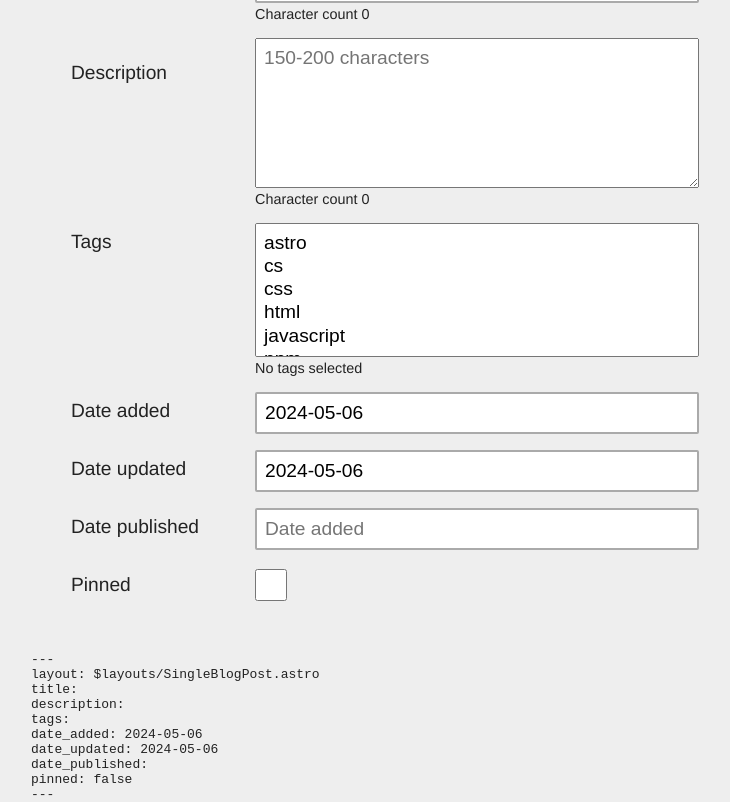
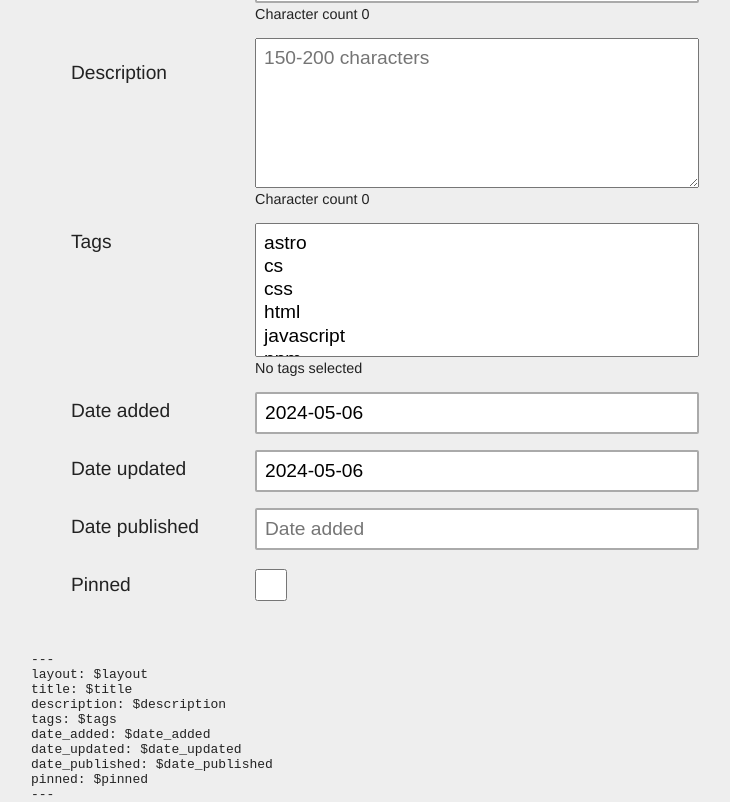
Before and after one commit to rogerpence/frontmatter-editor, a SvelteKit app: page / in a window 1280 px wide. Shown: the part 166-968 px from the top of the page, without its empty margins (259-989 px from the left). Built offline with nearby package versions, Linux system fonts and the light colour scheme.

Commit message:
added sending json data key

```diff
--- a/src/components/BooleanTag.svelte
+++ b/src/components/BooleanTag.svelte
@@ -1,10 +1,13 @@
 <script>
     // @ts-nocheck
+    import { frontmatter, frontmatter_name } from '$scripts/state.js';
 
     import {normalize, set_frontmatter} from "$scripts/utilities.js"
 
     export let label
     export let value
+
+    let frontmatter_def_name = $frontmatter_name
 
     const id = normalize(label)
 
@@ -15,7 +18,7 @@
         current_value = e.currentTarget.checked.toString()
         const element = document.querySelector(`#${id}`)
         element.setAttribute('data_value', current_value)
-        set_frontmatter()
+        set_frontmatter(frontmatter_def_name)
     }
 </script>
 
--- a/src/components/DateTag.svelte
+++ b/src/components/DateTag.svelte
@@ -1,10 +1,12 @@
 <script>
     // @ts-nocheck
-
+    import { frontmatter, frontmatter_name } from '$scripts/state.js';
     import {formatDate, normalize, set_frontmatter} from "$scripts/utilities.js"
 
     export let label
     export let value
+
+    let frontmatter_def_name = $frontmatter_name
 
     let current_value = ''
 
@@ -19,7 +21,7 @@
         current_value = e.currentTarget.value
         const element = document.querySelector(`#${id}`)
         element.setAttribute('data_value', current_value)
-        set_frontmatter()
+        set_frontmatter(frontmatter_def_name)
     }
 
 </script>
--- a/src/components/SelectMultiLineTag.svelte
+++ b/src/components/SelectMultiLineTag.svelte
@@ -1,5 +1,7 @@
 <script>
     // @ts-nocheck
+
+    import { frontmatter, frontmatter_name } from '$scripts/state.js';
     import {normalize} from "$scripts/utilities.js"
     export let label
     export let value
@@ -12,6 +14,8 @@
     const id = normalize(label)
     const show_values_id = `${id}_list`
     const NO_TAGS_SELECTED = 'No tags selected'
+
+    let frontmatter_def_name = $frontmatter_name
 
     let tags_selected_list = NO_TAGS_SELECTED
 
@@ -36,7 +40,7 @@
         const element = document.querySelector(`#${id}`)
         element.setAttribute('data_value', frontmatter_tags_list)
 
-        set_frontmatter()
+        set_frontmatter(frontmatter_def_name)
     }
 
 </script>
--- a/src/components/TextAreaTag.svelte
+++ b/src/components/TextAreaTag.svelte
@@ -1,5 +1,6 @@
 <script>
     // @ts-nocheck
+    import { frontmatter, frontmatter_name } from '$scripts/state.js';
     import {normalize, set_frontmatter} from "$scripts/utilities.js"
 
     export let label
@@ -9,6 +10,8 @@
 
     const id = normalize(label)
     const counter_id = id + '_counter';
+
+    let frontmatter_def_name = $frontmatter_name
 
     let char_count = 0
     let current_value = ''
@@ -20,9 +23,8 @@
         const element = document.querySelector(`#${id}`)
         element.setAttribute('data_value', current_value)
 
-        set_frontmatter()
+        set_frontmatter(frontmatter_def_name)
     }
-
 
 </script>
 
--- a/src/components/TextTag.svelte
+++ b/src/components/TextTag.svelte
@@ -6,11 +6,7 @@
     import {normalize, set_data_value_attr, set_frontmatter} from "$scripts/utilities.js"
     import { onMount } from 'svelte';
 
-    let frontmatter_def_name
-	frontmatter_name.subscribe((value) => {
-         frontmatter_def_name = value;
-	});
-
+    let frontmatter_def_name = $frontmatter_name
 
     export let label
     export let show_info = false
@@ -28,7 +24,7 @@
         current_value = e.currentTarget.value
 
         set_data_value_attr(id, current_value)
-        set_frontmatter()
+        set_frontmatter(frontmatter_def_name)
     }
 
     onMount(() => {
--- a/src/lib/scripts/state.js
+++ b/src/lib/scripts/state.js
@@ -1,7 +1,5 @@
 import { writable } from 'svelte/store';
 import { get_frontmatter_template } from '$scripts/utilities.js';
-
-const post_template = get_frontmatter_template();
 
 // const post_template = `---
 // layout: $layout
@@ -16,5 +14,7 @@ const post_template = get_frontmatter_template();
 
 const data_name = 'rp-blog';
 
+const post_template = get_frontmatter_template(data_name);
+
 export const frontmatter = writable(post_template);
 export const frontmatter_name = writable(data_name);
--- a/src/lib/scripts/utilities.js
+++ b/src/lib/scripts/utilities.js
@@ -7,18 +7,13 @@ import { frontmatter } from '$scripts/state.js';
 import { frontmatter_data } from '$data/blog.js';
 
 export function get_blog_data(frontmatter_def_name) {
-	const blog_def = frontmatter_data.filter((fm) => fm.name == frontmatter_def_name)[0]
-		.frontmatter_def;
+	let blog_def = frontmatter_data.filter((fm) => fm.name == frontmatter_def_name);
+
+	console.log(blog_def);
+	blog_def = blog_def[0].frontmatter_def;
+
 	return blog_def;
 }
-
-// export function get_blog_def() {
-// 	const frontmatter_def_name = 'rp-blog';
-// 	let blog_def = frontmatter_data.filter((fm) => fm.name == frontmatter_def_name)[0]
-// 		.frontmatter_def;
-
-// 	return blog_def;
-// }
 
 export function formatDate(date) {
 	return new Date(date).toLocaleDateString('en-CA');
@@ -39,11 +34,11 @@ export function set_data_value_attr(id, value) {
 	element.setAttribute('data_value', value);
 }
 
-export function get_frontmatter_template() {
+export function get_frontmatter_template(frontmatter_def_name) {
 	const fields = [];
 	fields.push(`---`);
 
-	const blog_def = get_blog_data('rp-blog');
+	const blog_def = get_blog_data(frontmatter_def_name);
 
 	blog_def.map((def) => {
 		const field_name = normalize(def.label_text);
@@ -69,11 +64,11 @@ date_published: $date_published
 pinned: $pinned
 ---`;
 
-export async function set_frontmatter() {
+export async function set_frontmatter(frontmatter_def_name) {
 	//let template = post_template;
-	let template = get_frontmatter_template();
+	let template = get_frontmatter_template(frontmatter_def_name);
 
-	const blog_def = get_blog_data('rp-blog');
+	const blog_def = get_blog_data(frontmatter_def_name);
 
 	blog_def.map((def) => {
 		const id = `${normalize(def.label_text)}`;
```
